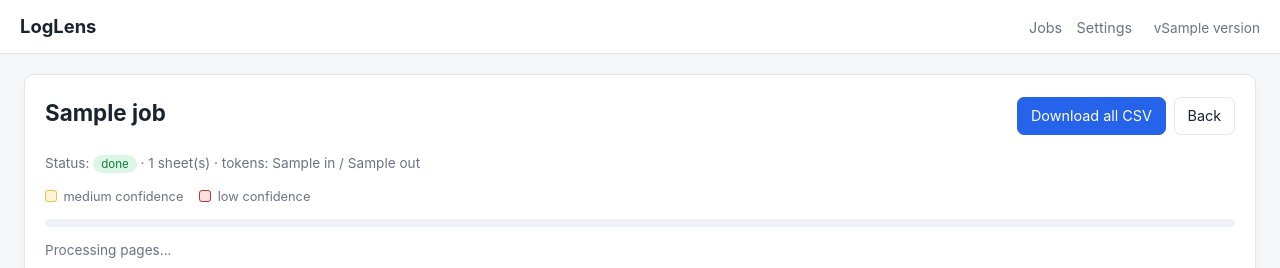
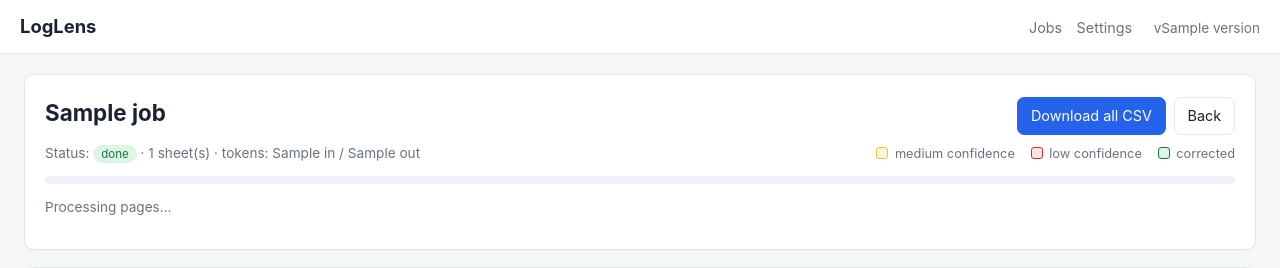
Before and after one commit to Industrial-Pallet-Corp/loglens, a FastAPI app: template src/loglens/templates/job.html in a window 1280 px wide. Shown: the top 268 px of the page. Run offline with FastAPI, Linux system fonts and the light colour scheme; the template is opened without the code that fills it: most values are stand-ins (such as "Sample title", 1, 10 or a date in 2020).

Commit message:
Move confidence legend to the right side

```diff
--- a/src/loglens/static/app.css
+++ b/src/loglens/static/app.css
@@ -102,13 +102,20 @@ input.unresolved { border-color: var(--danger); background: #fff6f5; }
 /* Confidence band shading (numeric confidence is hidden by design) */
 input.conf-mid { background: var(--flag); border-color: var(--flag-line); }
 input.conf-low { background: #fde2df; border-color: var(--danger); }
+/* User-edited, pending "Save corrections" */
+input.conf-corrected { background: #dcf5e6; border-color: var(--ok); }
+
+/* Status line with right-justified legend */
+.status-row { display: flex; align-items: center; justify-content: space-between; gap: 1rem; flex-wrap: wrap; }
+.status-row p { margin: .25rem 0; }
 
 /* Legend */
 .legend { display: flex; align-items: center; gap: .4rem; font-size: .8rem; }
 .swatch { display: inline-block; width: 12px; height: 12px; border-radius: 3px; }
+.swatch:not(:first-child) { margin-left: .6rem; }
 .swatch-mid { background: var(--flag); border: 1px solid var(--flag-line); }
 .swatch-low { background: #fde2df; border: 1px solid var(--danger); }
-.swatch-low { margin-left: .6rem; }
+.swatch-corrected { background: #dcf5e6; border: 1px solid var(--ok); }
 
 /* Field value wrapper (input + confidence chip) */
 .fv { display: flex; flex-direction: column; gap: .15rem; }
--- a/src/loglens/static/app.js
+++ b/src/loglens/static/app.js
@@ -1,3 +1,29 @@
+// Mark a field "corrected" (light green) while its value differs from what was
+// loaded; reverting the edit restores the original confidence shading.
+function refreshCorrected(input) {
+  if (input.value !== input.defaultValue) {
+    if (input.dataset.origClass === undefined) {
+      input.dataset.origClass = input.className;
+      input.dataset.origTitle = input.title || "";
+    }
+    input.classList.remove("conf-low", "conf-mid", "unresolved");
+    input.classList.add("conf-corrected");
+    input.title = "Corrected - saved when you press Save corrections";
+  } else if (input.dataset.origClass !== undefined) {
+    input.className = input.dataset.origClass;
+    input.title = input.dataset.origTitle;
+    delete input.dataset.origClass;
+    delete input.dataset.origTitle;
+  }
+}
+
+document.addEventListener("input", function (event) {
+  const input = event.target;
+  if (input.matches && input.matches("form.sheet-form input")) {
+    refreshCorrected(input);
+  }
+});
+
 // Clicking an alternate suggestion fills the target (resolved-location) input.
 document.addEventListener("click", function (event) {
   const btn = event.target.closest("button.alt");
@@ -5,8 +31,7 @@ document.addEventListener("click", function (event) {
   const input = document.getElementsByName(btn.dataset.target)[0];
   if (input) {
     input.value = btn.dataset.value;
-    input.classList.remove("unresolved", "conf-low", "conf-mid");
-    input.removeAttribute("title");
+    refreshCorrected(input);
     input.focus();
   }
 });
@@ -29,6 +54,17 @@ document.addEventListener("submit", async function (event) {
     });
     if (!resp.ok) throw new Error(resp.statusText);
     if (status) status.innerHTML = '<span class="saved">Saved \u2713</span>';
+    // Corrections are committed: clear the green shading and make the saved
+    // values the new baseline (user-confirmed fields are no longer shaded).
+    form.querySelectorAll("input").forEach(function (input) {
+      input.defaultValue = input.value;
+      if (input.classList.contains("conf-corrected")) {
+        input.classList.remove("conf-corrected");
+        input.removeAttribute("title");
+        delete input.dataset.origClass;
+        delete input.dataset.origTitle;
+      }
+    });
   } catch (e) {
     if (status) status.innerHTML = '<span class="save-error">Save failed</span>';
   } finally {
--- a/src/loglens/templates/job.html
+++ b/src/loglens/templates/job.html
@@ -10,6 +10,7 @@
       <a class="button secondary" href="/">Back</a>
     </div>
   </div>
+  <div class="status-row">
     <p class="muted">
       Status: <span class="badge badge-{{ job.status }}" data-job-status>{{ job.status }}</span>
       &middot; {{ sheets|length }} sheet(s)
@@ -20,7 +21,9 @@
     <p class="legend muted">
       <span class="swatch swatch-mid"></span> medium confidence
       <span class="swatch swatch-low"></span> low confidence
+      <span class="swatch swatch-corrected"></span> corrected
     </p>
+  </div>
   {% if not finished %}
   <div class="progress"><div class="progress-bar" data-progress-bar></div></div>
   <p class="muted" data-progress-text>Processing pages...</p>
```
Lines whose indentation alone changed are shown as unchanged.
